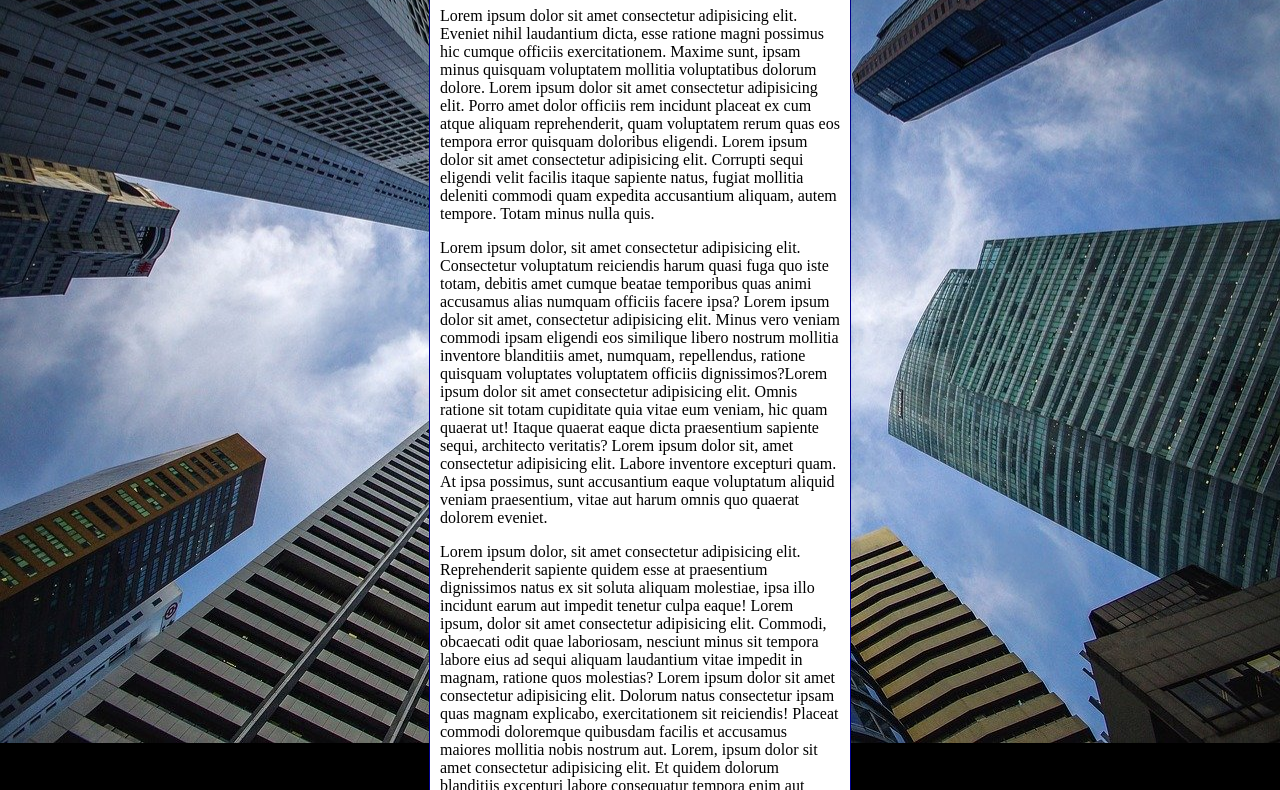
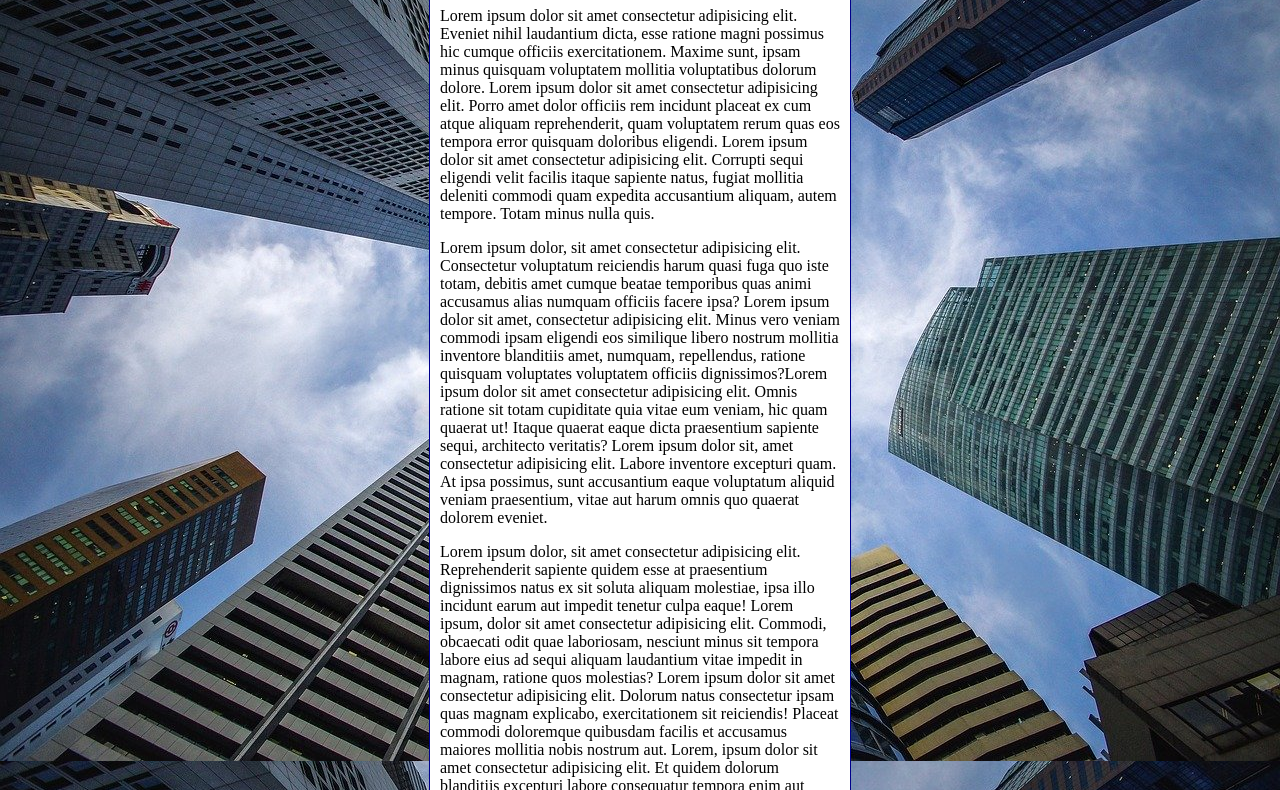
Before and after one commit to rogerioplacides/html-css, a plain HTML site: page exercicios/ex022/fundo006.html in a window 1280 px wide. Shown: the part 92-882 px from the top of the page. Drawn offline with Linux system fonts and the light colour scheme.

Commit message:
Update fundo006.html

```diff
--- a/exercicios/ex022/fundo006.html
+++ b/exercicios/ex022/fundo006.html
@@ -3,20 +3,31 @@
 <head>
     <meta charset="UTF-8">
     <meta name="viewport" content="width=device-width, initial-scale=1.0">
-    <title>Document</title>
+    <title>Fundo Fixo de Tela</title>
     <style>
         body{
+            /*
             height: 100vh;
             background-color: black;
             background-image: url(imagens/wallpaper002.jpg);
             background-position: center center;
             background-repeat: no-repeat;
             background-size: cover;
+            background-attachment: fixed;
+            */
+
+            /*
+            ShortHand - background
+            color >  image > position > repeat > [size] > attachment
+            */
+
+            background: black url(imagens/wallpaper002.jpg) center center no-repeat fixed;
+            background-size: cover;
         }
 
         main{
             background-color: white;
-            width: 400px;
+            max-width: 400px;
             padding: 10px;
             margin: auto;
             border: 1px solid darkblue;
```
